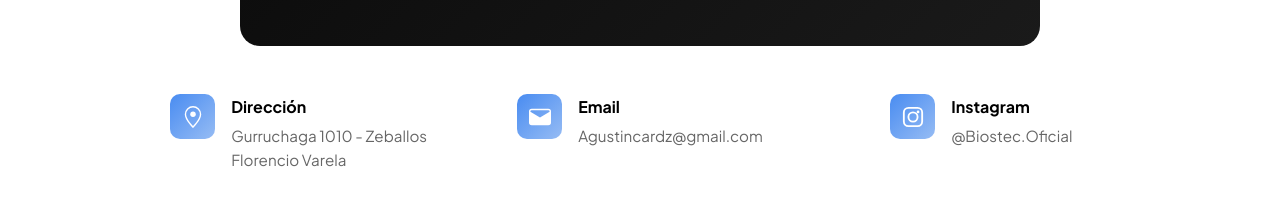
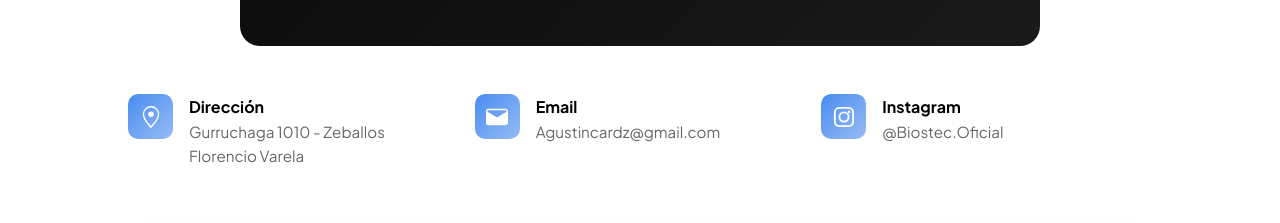
Before and after one commit to FrancoMED/BIOSTEC, a React (Vite) app in the folder client/: page / in a window 1280 px wide. Shown: the part 4050-4273 px from the top of the page. Built offline with nearby package versions, Linux system fonts and the light colour scheme.

Commit message:
feat: center text in component Contact}

```diff
--- a/client/src/pages/Home/components/Contact/Contact.module.css
+++ b/client/src/pages/Home/components/Contact/Contact.module.css
@@ -49,13 +49,14 @@
 	grid-template-columns: repeat(auto-fit, minmax(250px, 1fr));
 	width: 80%;
 	margin: auto;
-	/* gap: 1rem; */
+	gap: 1rem;
 	margin-bottom: 2rem;
 }
 
 .contact_info_item {
 	display: flex;
-	justify-content: center;
+	flex-wrap: wrap;
+	/* justify-content: center; */
 	align-items: flex-start;
 	gap: 1rem;
 }
@@ -76,7 +77,7 @@
 	display: flex;
 	font-size: 1rem;
 	font-weight: 700;
-	margin-bottom: 0.25rem;
+	/* margin-bottom: 0.25rem; */
 }
 
 .contact_info_item p {
```
